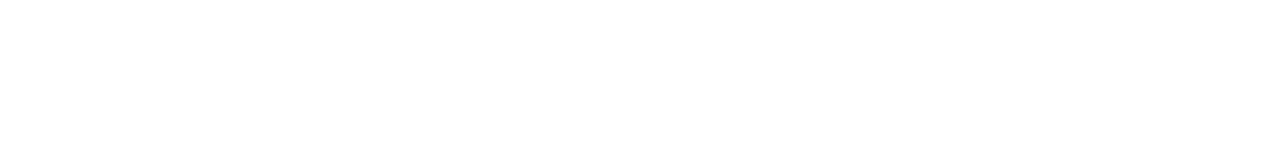
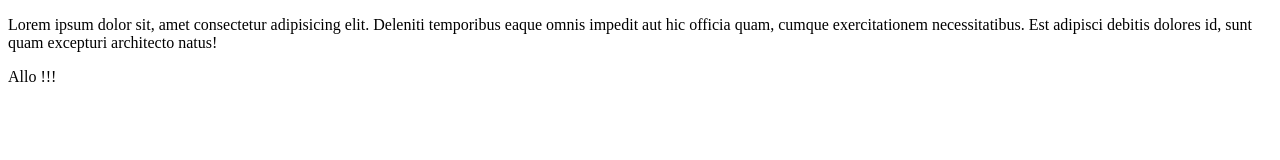
Before and after one commit to parcmare/1, a plain HTML site: page index.html in a window 1280 px wide. Drawn offline with Linux system fonts and the light colour scheme.

Commit message:
ajout de paragraphe et de div

```diff
--- a/index.html
+++ b/index.html
@@ -6,6 +6,7 @@
     <title>Document</title>
 </head>
 <body>
-
+    <p>Lorem ipsum dolor sit, amet consectetur adipisicing elit. Deleniti temporibus eaque omnis impedit aut hic officia quam, cumque exercitationem necessitatibus. Est adipisci debitis dolores id, sunt quam excepturi architecto natus!</p>
+     <div>Allo !!!</div>
 </body>
 </html>
```
